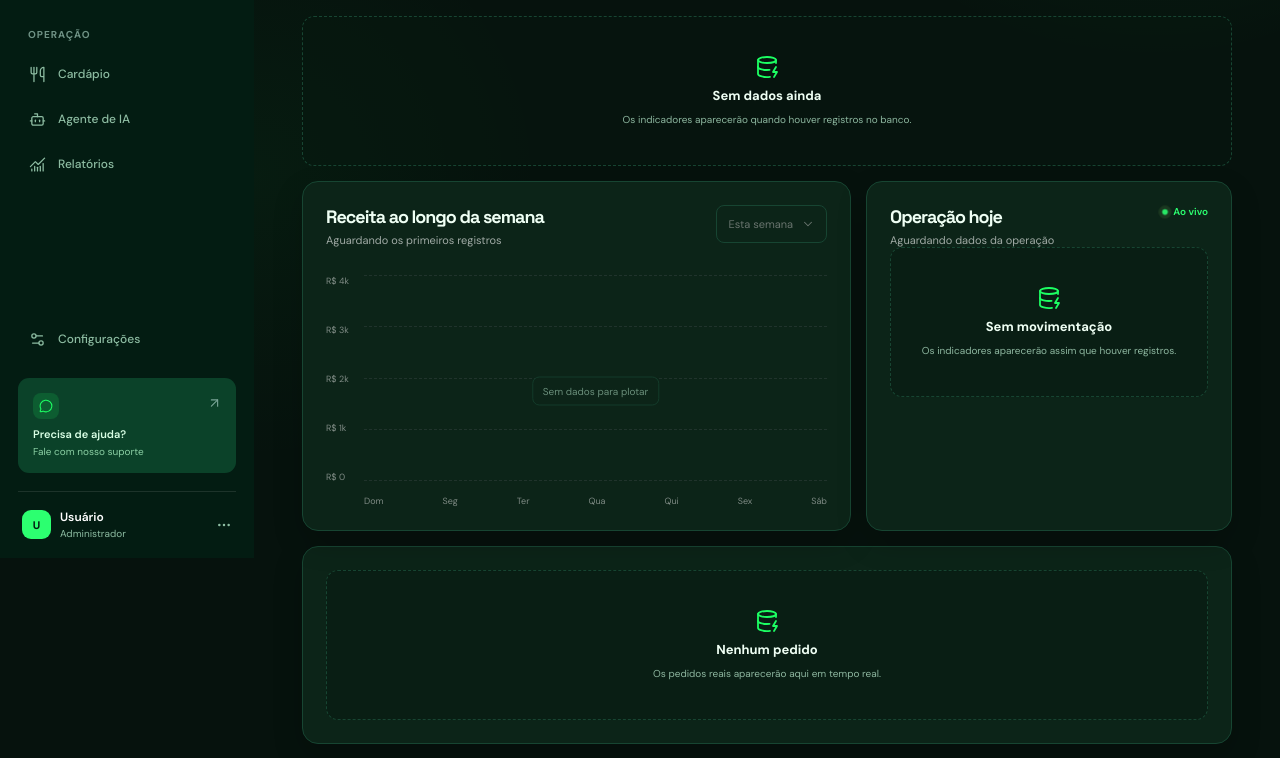
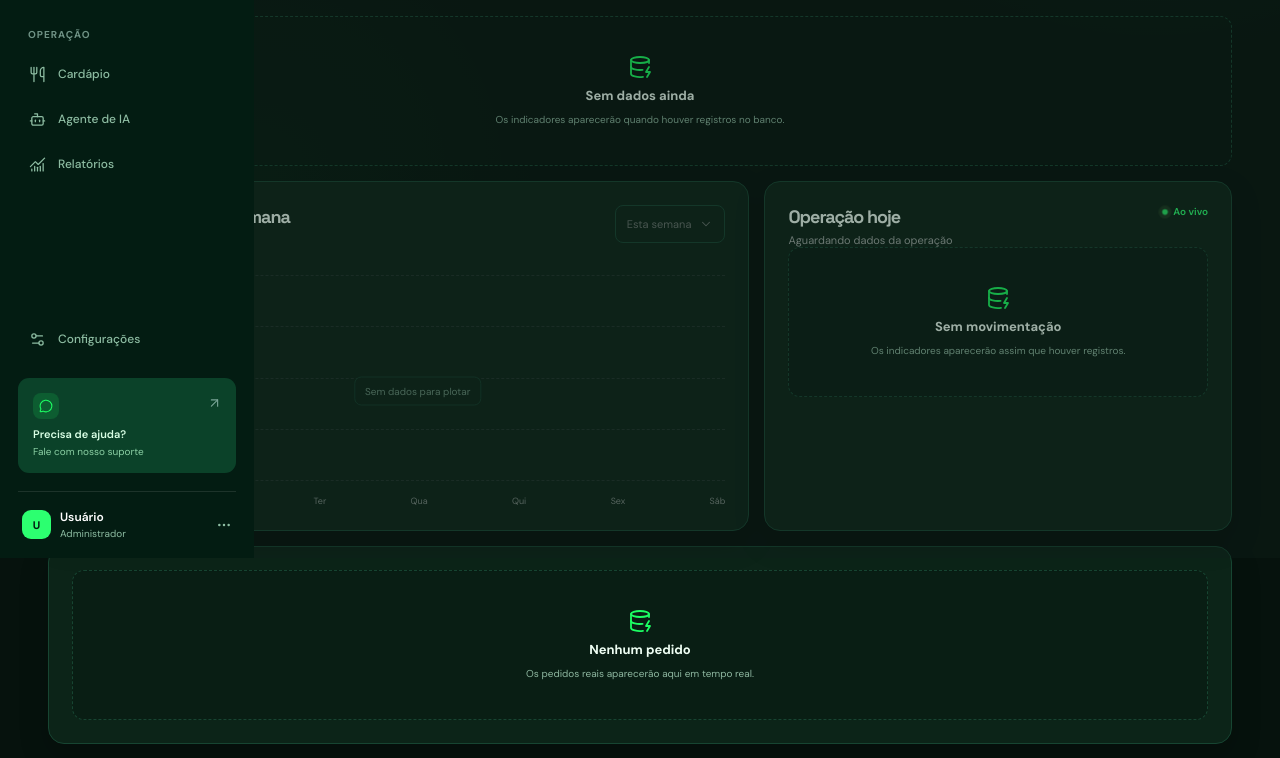
Before and after one commit to FLASHPLUSS/atendeaisite, a website with bundled scripts: page index.html in a window 1280 px wide. Shown: the part 242-1000 px from the top of the page. Built offline with nearby package versions, Linux system fonts and the light colour scheme; no server answers.

Commit message:
Overlay drawer above full-width layout

```diff
--- a/css/style.css
+++ b/css/style.css
@@ -64,7 +64,7 @@ svg { width: 18px; height: 18px; stroke-width: 1.8; }
 .help-card__arrow { position: absolute; top: 16px; right: 14px; width: 15px; color: #79a496; }
 .profile { gap: 9px; padding: 17px 4px 0; border-top: 1px solid var(--sidebar-line); }
 .profile > svg { width: 16px; margin-left: auto; color: var(--sidebar-muted); }
-.main-content { width: calc(100% - 254px); min-height: 100vh; margin-left: 254px; }
+.main-content { width: 100%; min-height: 100vh; margin-left: 0; }
 .topbar { height: 78px; padding: 0 48px; border-bottom: 1px solid var(--line); background: rgba(13,23,21,.9); }
 .menu-trigger { display: grid; color: var(--ink); }
 .breadcrumb { display: flex; align-items: center; gap: 9px; color: #a2aaa5; font-size: 12px; }
@@ -119,7 +119,8 @@ h1 span { color: var(--orange); font-family: "DM Sans", sans-serif; font-size: 2
 .order-row { display: grid; grid-template-columns: 32px minmax(0, 1fr) auto; grid-template-rows: 1fr 1fr; column-gap: 10px; min-height: 63px; padding: 11px 0; border-bottom: 1px solid #263631; }
 .order-row:last-child { border-bottom: 0; }.order-icon { grid-row: 1 / 3; width: 32px; height: 32px; display: grid; place-items: center; border-radius: 8px; }.order-icon svg { width: 15px; }.order-icon--orange { color: #cc823c; background: var(--orange-soft); }.order-icon--green { color: #4c967c; background: var(--green-soft); }.order-icon--blue { color: #678eaa; background: #e8f0f5; }
 .order-row > span:nth-child(2) { display: flex; flex-direction: column; gap: 3px; }.order-row strong { font-size: 11px; font-weight: 600; }.order-row small { color: #8fa29a; font-size: 10px; }.order-row > b { align-self: center; font-size: 11px; font-weight: 600; }.status { grid-column: 3; justify-self: end; align-self: end; padding: 3px 7px; border-radius: 5px; font-size: 9px; font-style: normal; font-weight: 600; }.status--preparing { color: #edb06c; background: #3b2b1d; }.status--ready { color: #75c4a2; background: #1d3b32; }.status--paid { color: #8db5d0; background: #203440; }
-.drawer-overlay { display: none; }
+.drawer-overlay { position: fixed; z-index: 15; inset: 0; display: block; background: rgba(15,32,27,.36); opacity: 0; pointer-events: none; transition: opacity .3s; }
+.drawer-overlay.is-visible { opacity: 1; pointer-events: auto; }
 .app-shell.drawer-collapsed .main-content { width: 100%; margin-left: 0; }
 @media (max-width: 980px) { .drawer { transform: translateX(-100%); box-shadow: 12px 0 35px rgba(16,43,35,.2); }.drawer.is-open { transform: translateX(0); }.drawer__close, .menu-trigger { display: grid; }.drawer-overlay { position: fixed; z-index: 15; inset: 0; display: block; background: rgba(15,32,27,.36); opacity: 0; pointer-events: none; transition: opacity .3s; }.drawer-overlay.is-visible { opacity: 1; pointer-events: auto; }.main-content { width: 100%; margin-left: 0; }.topbar { padding: 0 28px; gap: 14px; }.breadcrumb { margin-right: auto; }.content-wrap { padding: 38px 28px 50px; }.dashboard-grid { grid-template-columns: 1fr; } }
 @media (max-width: 620px) { .topbar { height: 68px; padding: 0 17px; }.breadcrumb span, .breadcrumb svg { display: none; }.topbar__actions { gap: 5px; }.date-picker { padding: 8px; font-size: 0; }.date-picker svg:first-child { display: block; }.date-picker svg:last-child { display: none; }.content-wrap { padding: 30px 17px 42px; }.welcome-row { align-items: flex-start; flex-direction: column; gap: 22px; }.primary-button { width: 100%; justify-content: center; }.metric-grid { grid-template-columns: 1fr; gap: 10px; margin-top: 30px; }.metric-card { min-height: 158px; }.dashboard-grid { margin-top: 10px; gap: 10px; }.panel { padding: 18px 15px; }.panel__header { gap: 12px; }.panel h2 { font-size: 16px; }.select-button { font-size: 10px; white-space: nowrap; }.chart { height: 200px; margin-top: 22px; }.order-row > b { display: none; } }
```
